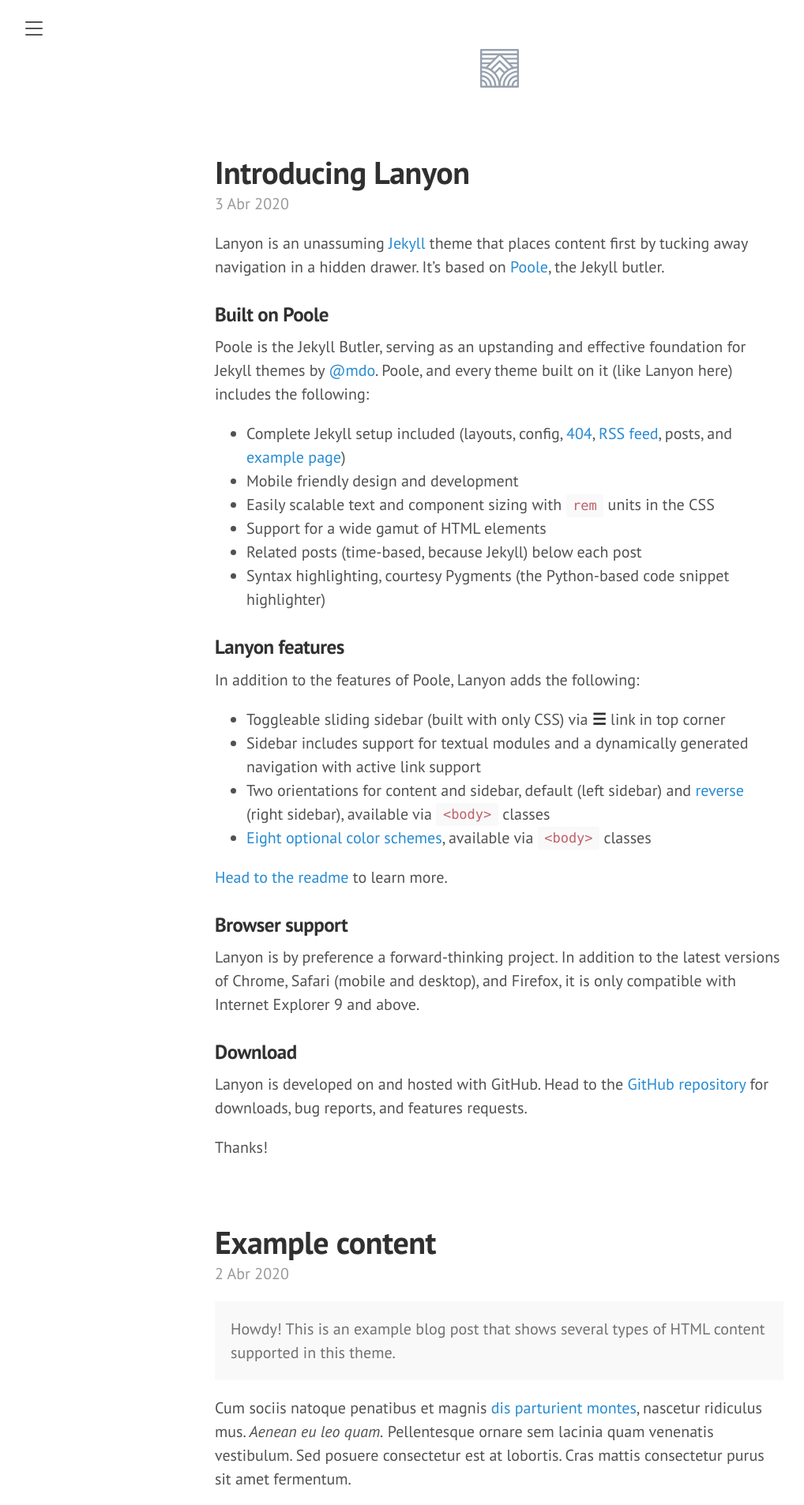
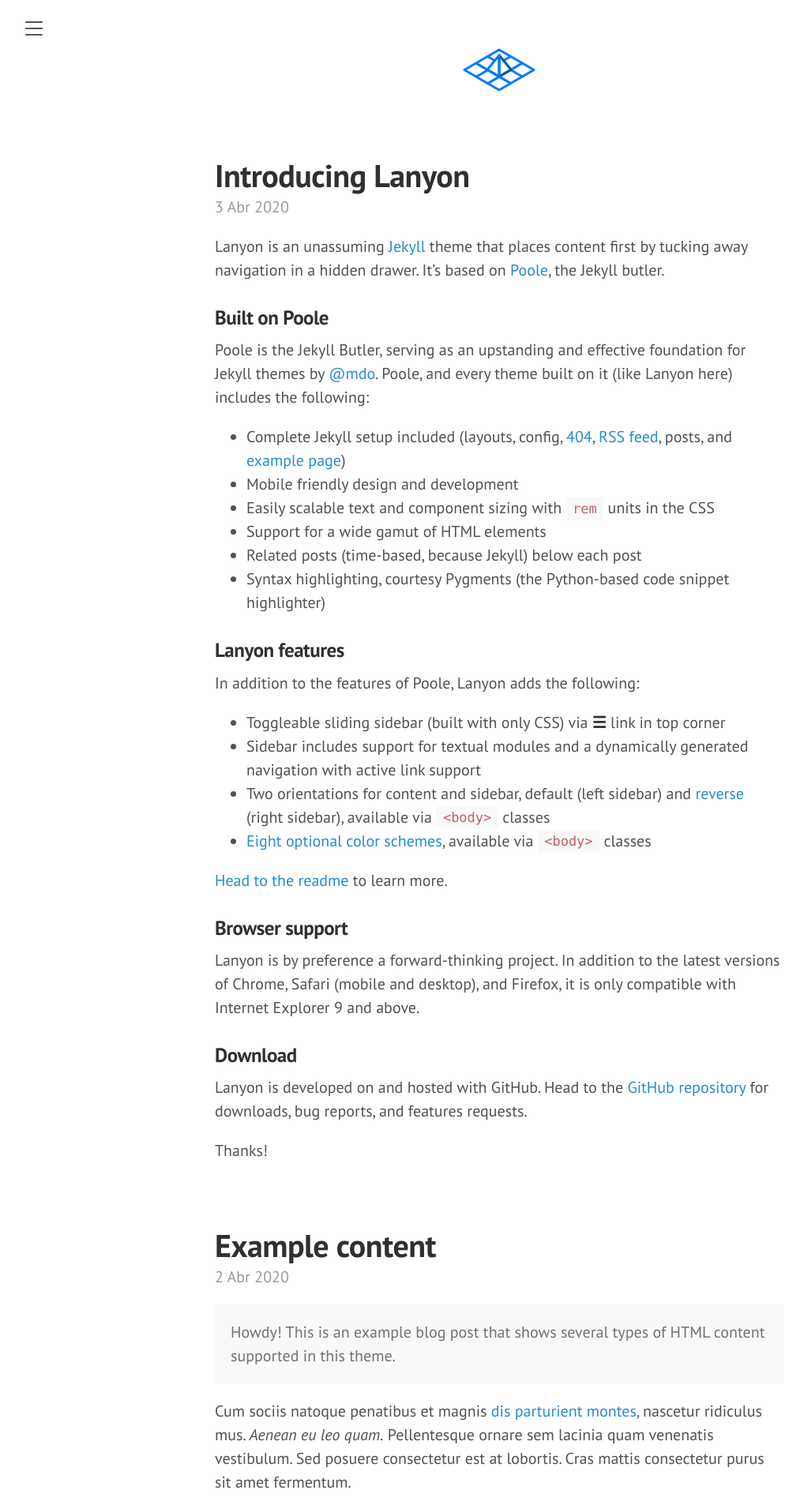
Before and after one commit to darriagada/darriagada.github.io, a Jekyll site: the page built from index.html, in a window 1280 px wide. Shown: the top 1906 px of the page at 79% size, without its empty margins (8-1026 px from the left). Built offline with Jekyll 4.4.1, drawn with Linux system fonts in a browser that asks for light colours; the list of posts is cut into pages by our own code; comment, search, counter and statistics services are not loaded.

Commit message:
Update default.html

```diff
--- a/_layouts/default.html
+++ b/_layouts/default.html
@@ -17,7 +17,7 @@
             <a href="{{ site.baseurl }}/" title="Home">{{ site.title }}</a>
             <small>{{ site.tagline }}</small>
           </h3> -->
-				<img src="{{ site.baseurl }}/public/images/brand.svg" alt="{{ site.title }}" title="{{ site.title }}" class="logo" />
+				<img src="{{ site.baseurl }}/public/images/logo.svg" alt="{{ site.title }}" title="{{ site.title }}" class="logo" />
         </div>
       </div>
 
```
